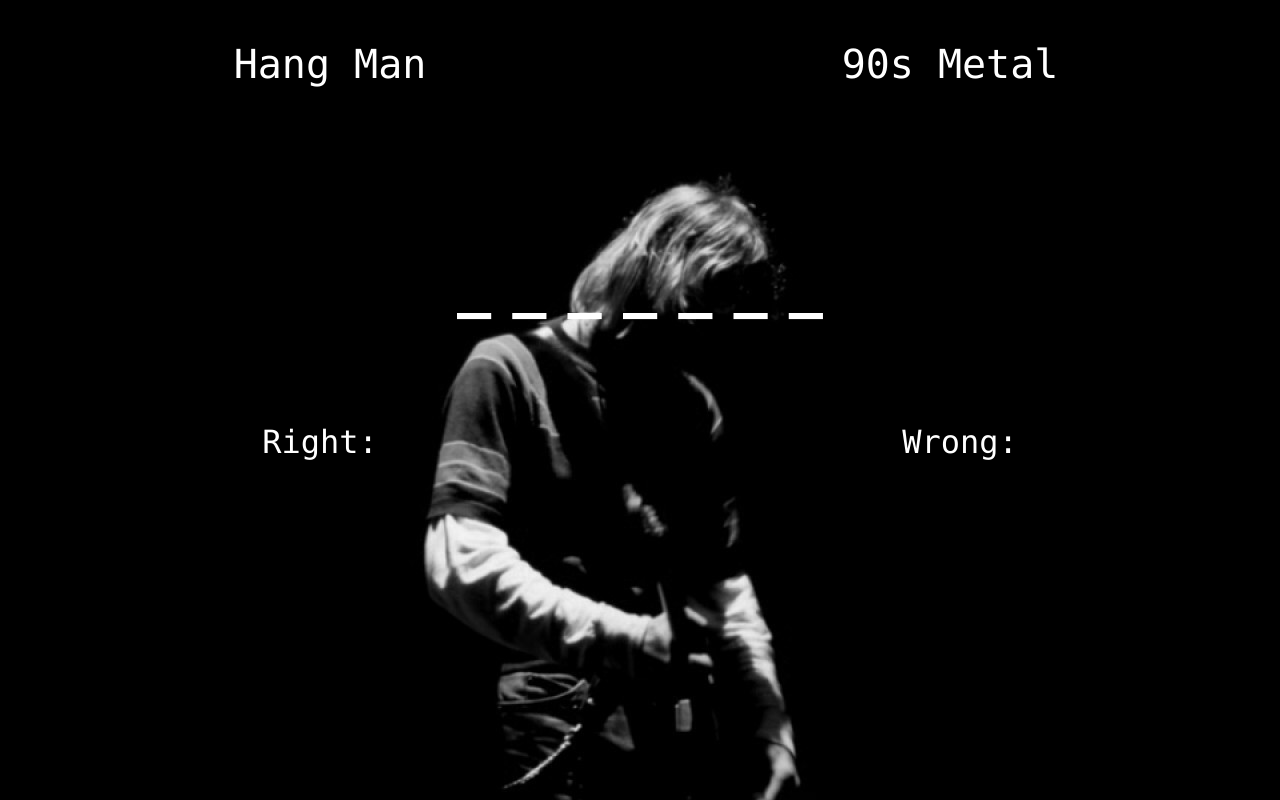
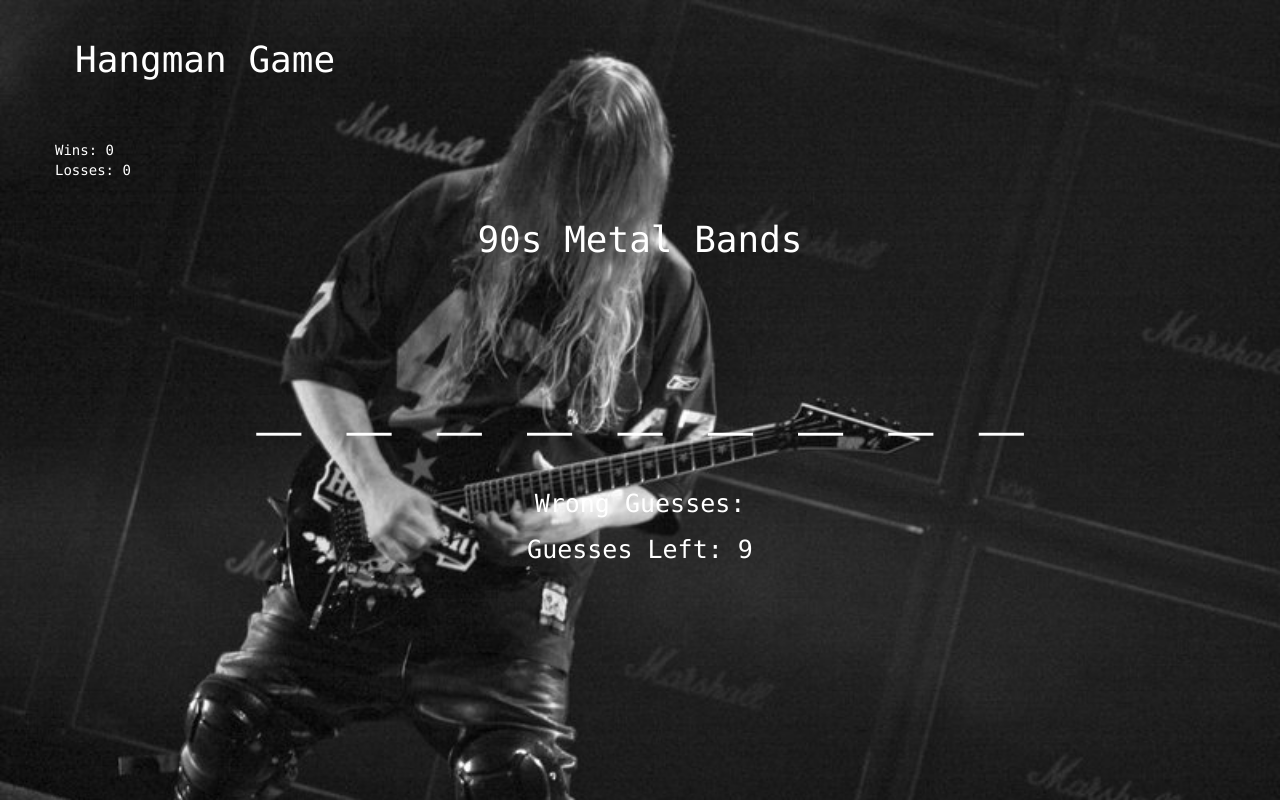
Before and after one commit to ANTHONYATTICUS/Word_Guess_Game, a plain HTML site: page index.html in a window 1280 px wide. Drawn offline with nearby package versions, Linux system fonts and the light colour scheme.

Commit message:
homework complete

```diff
--- a/assets/css/style.css
+++ b/assets/css/style.css
@@ -1,44 +1,34 @@
 body {
-    background-image: url("../images/707151-grunge-music-wallpaper-1920x1080-for-windows-10.jpg");
+    background-image: url("../images/Jeff-Hanneman.jpg");
+    background-size: cover;
+    color: white;
 }
 
-header {
+h1 {
     font-family: "Lucida Sans Typewriter", "Lucida Console", monaco, "Bitstream Vera Sans Mono", monospace;
-    font-weight: 400;
-    font-size: 20px;
-    color: white;
-    height: 150px;
-    width: 80% auto;
+    padding: 20px;
+    margin: 20px auto;
+}
+
+.underscore {
+    font-size: 75px;
     text-align: center;
     padding: 20px;
     margin: 20px auto;
 }
 
-h1 {
-
-
-}
-.underscore {
-    font-size: 75px;
-    text-align: center;
-    padding: 20px;
-    margin: 20px auto;
-    color: white;
-}
-
-.wrongGuess{
-    text-align: center;
-    padding: 20px;
-    margin: 20px auto;
-    color: white;
+p {
     font-family: "Lucida Sans Typewriter", "Lucida Console", monaco, "Bitstream Vera Sans Mono", monospace;
 
 }
-.rightGuess {
+
+#score {
+        margin: 20px auto;
+        font-family: "Lucida Sans Typewriter", "Lucida Console", monaco, "Bitstream Vera Sans Mono", monospace;
+}
+
+#guesses {
+    font-size: 25px;
+    font-family: "Lucida Sans Typewriter", "Lucida Console", monaco, "Bitstream Vera Sans Mono", monospace;
     text-align: center;
-    padding: 20px;
-    margin: 20px auto;
-    color: white;
-    font-family: "Lucida Sans Typewriter", "Lucida Console", monaco, "Bitstream Vera Sans Mono", monospace;
-
 }
--- a/assets/javascript/game.js
+++ b/assets/javascript/game.js
@@ -1,40 +1,170 @@
-// Create array of words
-var word = ["Slayer", "Pantera", "Metallica", "Radiohead"];
-// Choose words randomly
-var randNum = Math.floor(Math.random()*word.length);
-var choosenWord = word[randNum];
-var rightWord = [];
-var wrongWord = [];
-var underScore = [];
-console.log(choosenWord);
-// Create undesrcores based on length of word
-var generateUnderscore = () => {
-    for(var i=0; i<choosenWord.length; i++) {
-        underScore.push("_");
-    }
-    return underScore;
+
+// HOW MANY TIMES A LETTER CAN BE USED
+var doubleWord = ['a','b','c','d','e','f','g','h','i','j','k','l','m','n','o','p','q','r','s','t','u','v','w','x','y','z'];
+//WORD BANK
+var wordBank =['pantera','megadeath','slayer', 'metallica','anthrax'];
+//CHOOSEN WORD
+var choosenWord = "";
+// LETTER IN WORD
+var lettersInWord = [];
+//BLANK IN WORD
+var numBlanks = 0;
+//BLANKS AND CORRECT GUESSES
+var blanksAndSuccesses =[];
+//WRONG GUESS
+var wrongLetters = [];
+//SCORE / COUNT CARD
+var winCount = 0;
+var loseCount = 0;
+var guessesLeft = 9;
+var rightGuessCounter = 0;
+
+//FUNCTIONS
+function reset()
+{
+	//CHOOSE WORD RANDOMLY FROM WORD BANK
+	choosenWord = wordBank[Math.floor(Math.random() * wordBank.length)];
+	//SPLITS CHOOSEN WORD INTO INDIVIDUAL LETTERS
+	lettersInWord = choosenWord.split('');
+	//GETS THE NUMBER OF BLANKS
+	numBlanks = lettersInWord.length;
+
+	//RESET AFTER LOSS
+	letterGuessed = 0;
+	rightGuessCounter = 0;
+	guessesLeft = 9;
+	wrongLetters =[];
+	blanksAndSuccesses =[];
+	doubleWord = ['a','b','c','d','e','f','g','h','i','j','k','l','m','n','o','p','q','r','s','t','u','v','w','x','y','z'];
+	test=false;
+	startGame();
 }
-console.log(generateUnderscore());
-// Capture user input
-document.addEventListener('keypress', (event) => {
-    var keyword = String.fromCharCode(event.keyCode);
-// if users guess is right,
-    if(choosenWord.indexOf(keyword) > -1) {
-// add to right words array
-        rightWord.push(keyword);
-// replace underscore with right letter
-        underScore[choosenWord.indexOf(keyword)] = keyword;
-// check to see if word matches
-        if(underscore.join('') == choosenWord) {
-            alert("You Win.");
-        }
-        else {
-            wrongWord.push(keyword);
-        }
-    }
+function startGame()
+{
+	//Chooses word randombly from the wordBank
+	choosenWord = wordBank[Math.floor(Math.random() * wordBank.length)];
+	//Splits the choosen word into individual letters
+	lettersInWord = choosenWord.split('');
+	//Get the number of blanks
+	numBlanks = lettersInWord.length;
 
-});
+	//RESET
+	//===========================================================
+	rightGuessCounter = 0;
+	guessesLeft = 9;
+	wrongLetters =[];
+	blanksAndSuccesses =[];
+	doubleWord = ['a','b','c',
+					  'd','e','f',
+					  'g','h','i',
+					  'j','k','l',
+					  'm','n','o',
+					  'p','q','r',
+					  's','t','u',
+					  'v','w','x',
+					  'y','z'];
 
-// Check if their answer is correct
-// If right, push to right array
-// If wrong, push to wrong array
+	//Populate blanks
+	for(var i = 0; i< numBlanks; i++)
+	{
+		blanksAndSuccesses.push('_');
+		document.getElementById('wordToGuess').innerHTML = blanksAndSuccesses;
+	}
+
+	//Changes HTML
+	document.getElementById('wordToGuess').innerHTML = blanksAndSuccesses.join(' ');
+	document.getElementById('numGuesses').innerHTML = guessesLeft;
+	document.getElementById('winCounter').innerHTML = winCount;
+	document.getElementById('lossCounter').innerHTML = loseCount;
+	document.getElementById('wrongGuesses').innerHTML = wrongLetters;
+	// Testing / Debugging
+	console.log(choosenWord);
+	console.log(lettersInWord);
+	console.log(numBlanks);
+	console.log(blanksAndSuccesses);
+}
+
+function compareLetters(userKey)
+{
+				console.log('WORKING!');
+				//If user key exist in choosen word then perform this function
+				if(choosenWord.indexOf(userKey) > -1)
+				{
+					//Loops depending on the amount of blanks
+					for(var i = 0; i < numBlanks; i++)
+					{
+						//Fills in right index with user key
+						if(lettersInWord[i] === userKey)
+						{
+							rightGuessCounter++;
+							blanksAndSuccesses[i] = userKey;
+							document.getElementById('wordToGuess').innerHTML = blanksAndSuccesses.join(' ');
+						}
+					}
+					//Test / Debug
+					console.log(blanksAndSuccesses);
+				}
+				//Wrong Keys
+				else
+				{
+					wrongLetters.push(userKey);
+					guessesLeft--;
+					//Changes HTML
+					document.getElementById('numGuesses').innerHTML = guessesLeft;
+					document.getElementById('wrongGuesses').innerHTML = wrongLetters;
+					//Test / Debug
+					console.log('Wrong Letters = ' + wrongLetters);
+					console.log('Guesses left are ' + guessesLeft);
+				}
+
+
+
+}
+function winLose()
+{
+	// When number blanks if filled with right words then you win
+	if(rightGuessCounter === numBlanks)
+	{
+		//Counts Wins
+		winCount++;
+		//Changes HTML
+		document.getElementById('winCounter').innerHTML = winCount;
+		alert('You Win');
+		reset();
+	}
+	// When number of Guesses reaches 0 then You lose
+	else if(guessesLeft === 0)
+	{
+		//Counts losses
+		loseCount++;
+		//Changes HTML
+		document.getElementById('lossCounter').innerHTML = loseCount;
+		alert('You Lose');
+		reset();
+	}
+}
+
+//MAIN PROCCESS
+//-------------------------------------------
+//Initiates the Code
+startGame();
+
+document.onkeyup = function(event)
+{
+	test = true;
+	var letterGuessed = event.key;
+	for(var i = 0; i < doubleWord.length; i++)
+	{
+		if(letterGuessed === doubleWord[i] && test === true)
+		{
+			var spliceDword = doubleWord.splice(i,1);
+			//Test / Debug
+			console.log('Double word is = ' + doubleWord[i])
+			console.log('Spliced Word is = ' + spliceDword);
+
+			compareLetters(letterGuessed);
+			winLose();
+		}
+	}
+
+}
--- a/index.html
+++ b/index.html
@@ -2,34 +2,51 @@
 <html lang="en">
 
 <head>
-    <!-- Reset -->
-    <link rel="stylesheet" href="assets/css/reset.css">
+    <meta charset="UTF-8">
+    <title>Hangman Game</title>
+
+    <!-- Bootstrap CDN -->
+    <link href="https://maxcdn.bootstrapcdn.com/bootstrap/3.3.7/css/bootstrap.min.css" rel="stylesheet" integrity="sha384-BVYiiSIFeK1dGmJRAkycuHAHRg32OmUcww7on3RYdg4Va+PmSTsz/K68vbdEjh4u"
+        crossorigin="anonymous">
+
     <!-- CSS -->
     <link rel="stylesheet" href="assets/css/style.css">
-    <!-- Bootstrap -->
-    <link rel="stylesheet" href="https://stackpath.bootstrapcdn.com/bootstrap/4.1.3/css/bootstrap.min.css" integrity="sha384-MCw98/SFnGE8fJT3GXwEOngsV7Zt27NXFoaoApmYm81iuXoPkFOJwJ8ERdknLPMO"
-        crossorigin="anonymous">
-    <meta charset="UTF-8">
-    <meta name="viewport" content="width=device-width, initial-scale=1.0">
-    <meta http-equiv="X-UA-Compatible" content="ie=edge">
-    <title>Document</title>
 </head>
 
 <body>
-    <div class="container-fluid">
-        <header class="row">
-            <h1 class="col-md">Hang Man</h1>
-            <h1 class="col-md">90s Metal</h1>
-        </header>
+    <div class="container">
         <div class="row">
-            <div class="underscore"> _ _ _ _ _ _ _ </div>
+            <h1>Hangman Game</h1>
         </div>
-        <div class="row">
-            <div class="col-md rightGuess"><h2>Right:</h2></div>
-            <div class="col-md wrongGuess"><h2>Wrong:</h2></div>
+
+        <div id="score">
+            <div class="row">
+                Wins: <span id="winCounter">0</span>
+            </div>
+            <div class="row">
+                Losses: <span id="lossCounter">0</span>
+            </div>
+            <div class="row">
+                <div class="col text-center">
+                    <h1>90s Metal Bands</h1>
+                </div>
+            </div>
+            <div class="row text-center underscore">
+                <div id="wordToGuess">_ _ _ _ _ _ _</div>
+            </div>
+        </div>
+
+        <div class="row-100" id="guesses">
+            <div class="col-md float-left">
+                <p>Wrong Guesses: <span id="wrongGuesses"></span></p>
+            </div>
+            <div>
+                <p> Guesses Left: <span id="numGuesses"></span></p>
+            </div>
         </div>
     </div>
+
+    <script type="text/javascript" src="assets/javascript/game.js"></script>
 </body>
-<script src="./assets/javascript/game.js"></script>
 
 </html>
```
Also changed, not shown: assets/images/Jeff-Hanneman.jpg (added), assets/images/metalshow.jpg (added), assets/images/metalshow2.jpeg (added).
